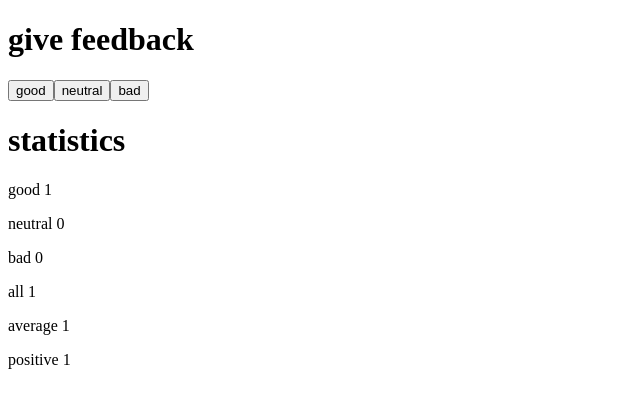
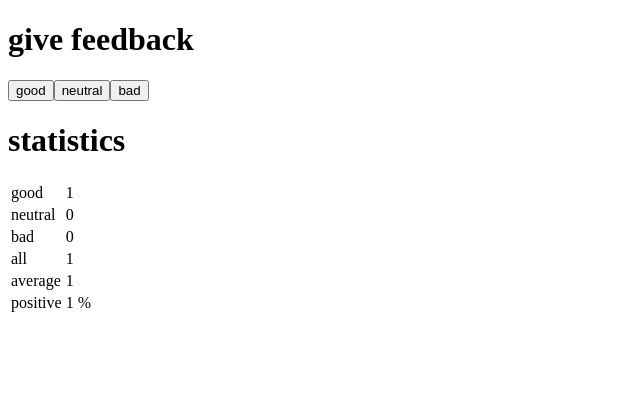
Before and after one commit to reiisuu/fs_react, a React (Vite) app: page / in a window 1280 px wide. Both pictures are taken after a click on the button "good". Shown: the top 408 px of the page, without its empty margins (0-640 px from the left). Built offline with nearby package versions, Linux system fonts and the light colour scheme.

Commit message:
exercise 1.11

```diff
--- a/src/App.jsx
+++ b/src/App.jsx
@@ -8,7 +8,10 @@
 
 const StatisticLine = ({ text, value }) => {
   return (
-    <p>{text} {value}</p>
+    <tr>
+      <td>{text}</td>
+      <td>{value}</td>
+    </tr>
   )
 }
 
@@ -20,12 +23,16 @@
 
   return (
     <>
-      <StatisticLine text = 'good' value = {good} />
-      <StatisticLine text = 'neutral' value = {neutral} />
-      <StatisticLine text = 'bad' value = {bad} />
-      <StatisticLine text = 'all' value = {all} />
-      <StatisticLine text = 'average' value = {average} />
-      <StatisticLine text = 'positive' value = {positive} />
+      <table>
+        <tbody>
+          <StatisticLine text="good" value={good} />
+          <StatisticLine text="neutral" value={neutral} />
+          <StatisticLine text="bad" value={bad} />
+          <StatisticLine text="all" value={all} />
+          <StatisticLine text="average" value={average} />
+          <StatisticLine text="positive" value={positive + ' %'} />
+        </tbody>
+      </table>
     </>
   )
 }
```
